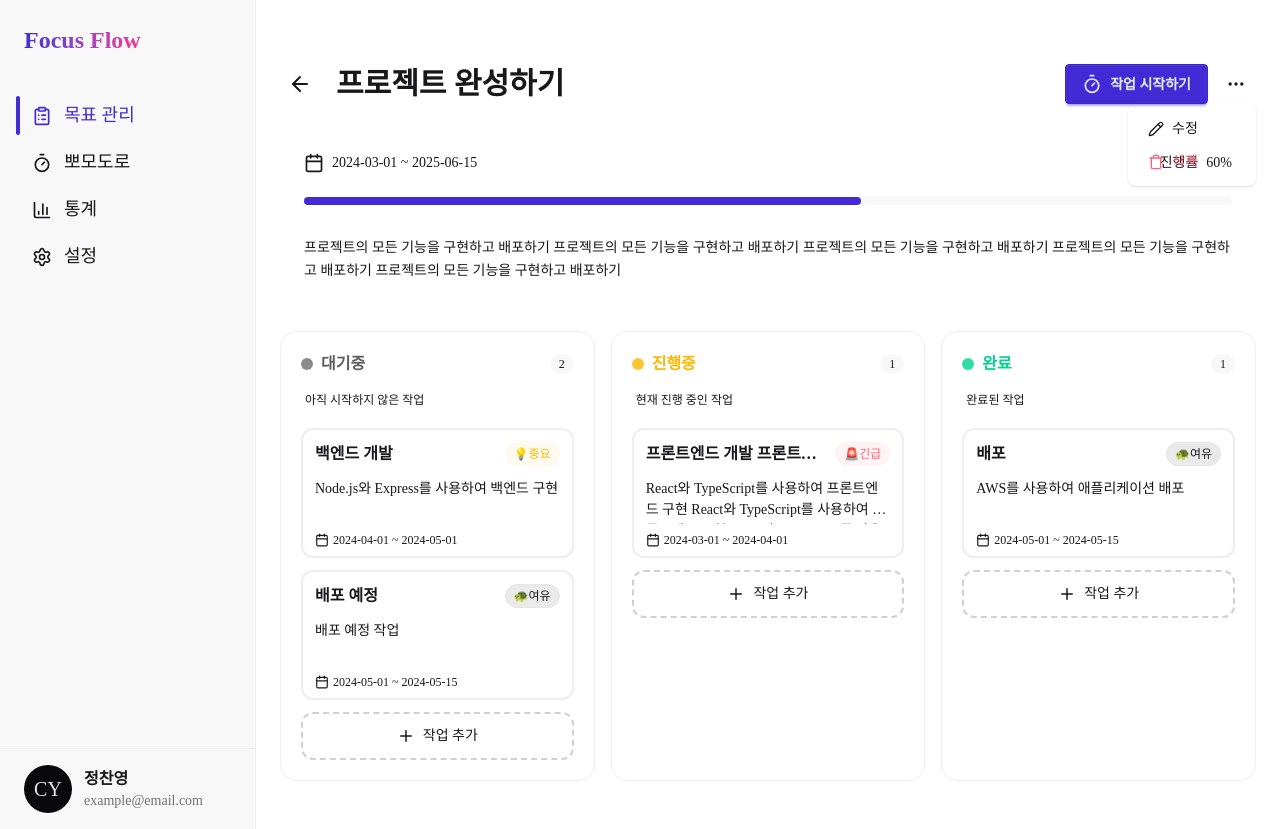
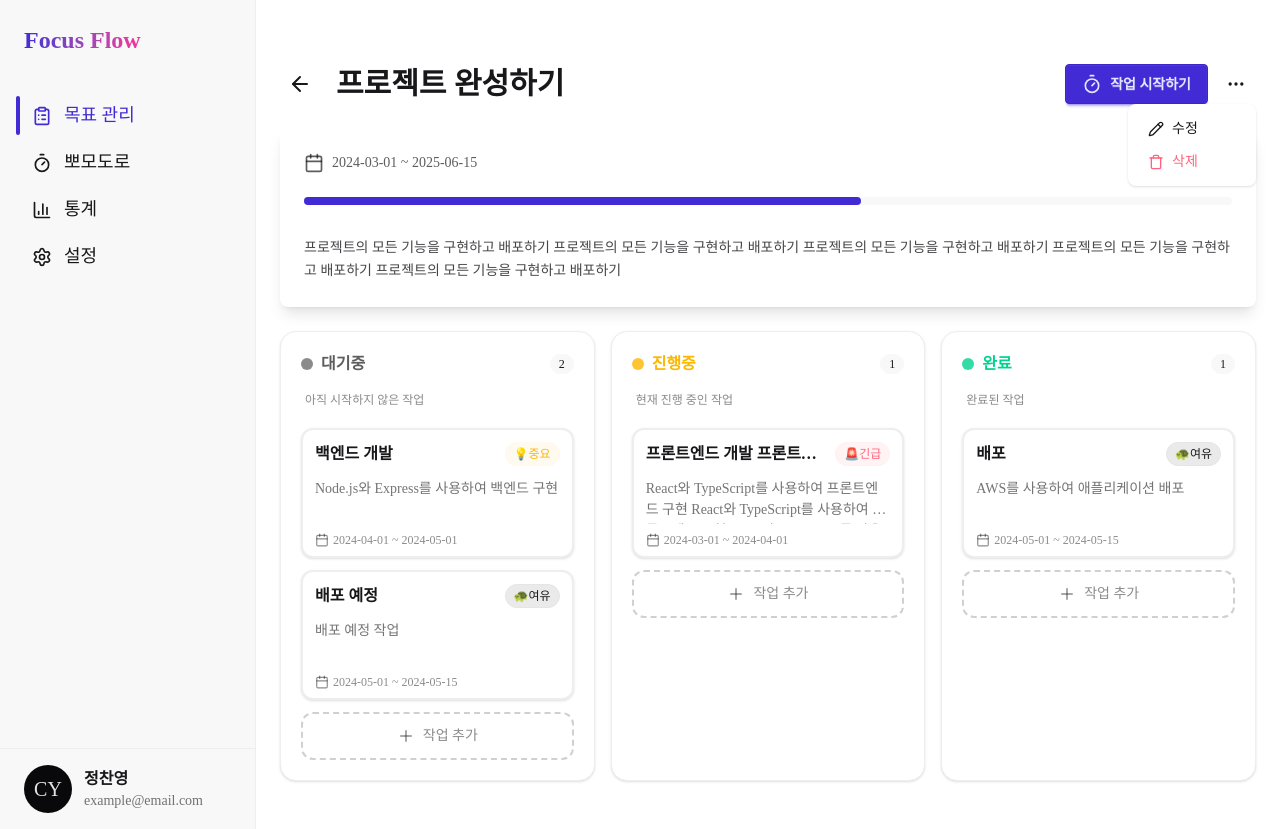
Before and after one commit to jchyng/focus-flow, a Next.js app: page /goals/1 in a window 1280 px wide. Both pictures are taken after a click on the button 1236 px from the left and 84 px from the top of the page. Built offline with nearby package versions, Linux system fonts and the light colour scheme.

Commit message:
목표 상세페이지 CSS 깨짐 복구

```diff
--- a/src/app/(dashboard)/goals/[id]/page.tsx
+++ b/src/app/(dashboard)/goals/[id]/page.tsx
@@ -29,7 +29,7 @@ function Header({ title }: { title: string }) {
         <button className="btn btn-ghost btn-circle" onClick={() => router.push('/goals')}>
           <ArrowLeft size={24} />
         </button>
-        <h1 className="text-3xl font-bold">{title}</h1>
+        <h1 className="text-3xl font-bold text-base-content">{title}</h1>
       </div>
       <div className="flex items-center gap-2">
         <button className="btn btn-primary gap-2">
@@ -40,7 +40,10 @@ function Header({ title }: { title: string }) {
           <button tabIndex={0} className="btn btn-ghost btn-circle">
             <MoreHorizontal size={20} />
           </button>
-          <ul tabIndex={0} className="dropdown-content menu p-2 shadow rounded-box w-32">
+          <ul
+            tabIndex={0}
+            className="dropdown-content menu p-2 shadow bg-base-100 rounded-box w-32 z-[1]"
+          >
             <li>
               <button onClick={() => alert('수정 기능은 구현 예정입니다.')}>
                 <Pencil size={16} /> 수정
@@ -67,26 +70,29 @@ interface GoalInfoProps {
 
 function GoalInfo({ description, progress, startDate, endDate }: GoalInfoProps) {
   return (
-    <div className="card">
+    <div className="card bg-base-100 shadow-lg">
       <div className="card-body">
         <div className="flex items-center justify-between mb-4">
-          <div className="flex items-center gap-2">
+          <div className="flex items-center gap-2 text-base-content/70">
             <Calendar size={20} />
             <span>
               {startDate} ~ {endDate}
             </span>
           </div>
           <div className="flex items-center gap-2">
-            <span>진행률</span>
-            <span>{progress}%</span>
+            <span className="text-base-content/70">진행률</span>
+            <span className="font-medium">{progress}%</span>
           </div>
         </div>
 
         <div className="w-full bg-base-200 rounded-full h-2 mb-6">
-          <div className="bg-primary h-2 rounded-full" style={{ width: `${progress}%` }} />
+          <div
+            className="bg-primary h-2 rounded-full transition-all duration-300"
+            style={{ width: `${progress}%` }}
+          />
         </div>
 
-        <p className="leading-relaxed">{description}</p>
+        <p className="text-base-content/80 leading-relaxed">{description}</p>
       </div>
     </div>
   );
@@ -113,7 +119,7 @@ function TaskCard({ task }: TaskCardProps) {
       style={style}
       {...attributes}
       {...listeners}
-      className="card border-2 border-base-300 rounded-xl hover:shadow-md h-[130px] flex flex-col justify-between cursor-move"
+      className="card bg-base-100 shadow-sm border-2 border-base-300 rounded-xl hover:shadow-md transition-all duration-200 h-[130px] flex flex-col justify-between cursor-move"
     >
       <div className="card-body p-3 pb-2 flex flex-col gap-2">
         <div className="flex justify-between items-center mb-1">
@@ -129,9 +135,9 @@ function TaskCard({ task }: TaskCardProps) {
             {PriorityInfo[task.priority].text}
           </div>
         </div>
-        <p className="line-clamp-2 overflow-hidden">{task.description}</p>
+        <p className="text-base-content/60 line-clamp-2 overflow-hidden">{task.description}</p>
         {task.startDate && task.endDate && (
-          <div className="flex items-center gap-1 text-xs mt-auto">
+          <div className="flex items-center gap-1 text-xs text-base-content/50 mt-auto">
             <Calendar size={14} />
             <span>
               {task.startDate} ~ {task.endDate}
@@ -155,14 +161,17 @@ function TaskColumn({ title, tasks, status }: TaskColumnProps) {
   });
   const { open } = useModal();
 
-  const handleAddTask = () => {
+  const handleAddTask = (status: Status) => {
+    // alert(
+    //   `작업 추가 모달은 나중에 구현 예정입니다. (상태: ${StatusInfo[status].text})`
+    // );
     open('TaskModal');
   };
 
   return (
     <div
       ref={setNodeRef}
-      className={`${StatusInfo[status].bgClassName} border border-base-300 rounded-2xl p-5 min-w-[270px] flex flex-col gap-3`}
+      className={`${StatusInfo[status].bgClassName} border border-base-300 rounded-2xl p-5 min-w-[270px] flex flex-col gap-3 shadow-sm`}
     >
       <div className="flex items-center justify-between mb-1">
         <div className="flex items-center gap-2">
@@ -171,19 +180,19 @@ function TaskColumn({ title, tasks, status }: TaskColumnProps) {
             {title}
           </span>
         </div>
-        <span className="badge badge-ghost badge-sm px-2 py-0.5 rounded-full text-xs">
+        <span className="badge badge-ghost badge-sm px-2 py-0.5 rounded-full font-medium text-xs">
           {tasks.length}
         </span>
       </div>
-      <div className="text-xs mb-2 pl-1">{StatusInfo[status].description}</div>
+      <div className="text-xs text-base-content/50 mb-2 pl-1">{StatusInfo[status].description}</div>
       <SortableContext items={tasks.map((task) => task.id)} strategy={verticalListSortingStrategy}>
         <div className="flex flex-col gap-3">
           {tasks.map((task) => (
             <TaskCard key={task.id} task={task} />
           ))}
           <button
-            onClick={handleAddTask}
-            className="w-full p-3 border-2 border-dashed border-base-content/20 rounded-xl flex items-center justify-center gap-2 hover:border-base-content/50 hover:text-base-content/80"
+            onClick={() => handleAddTask(status)}
+            className="w-full p-3 border-2 border-dashed border-base-content/20 rounded-xl transition-colors flex items-center justify-center gap-2 text-base-content/50 hover:border-base-content/50 hover:text-base-content/80"
           >
             <Plus size={18} />
             <span className="text-sm font-medium">작업 추가</span>
```
